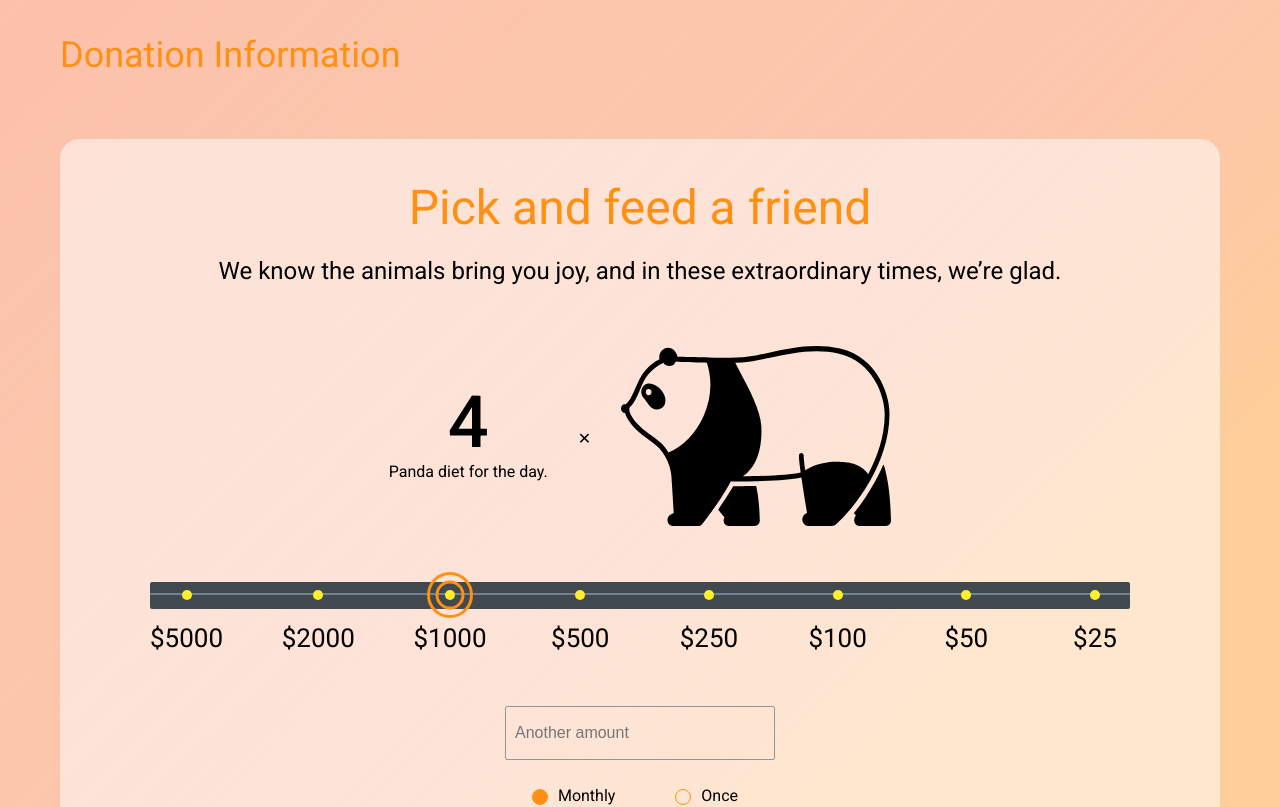
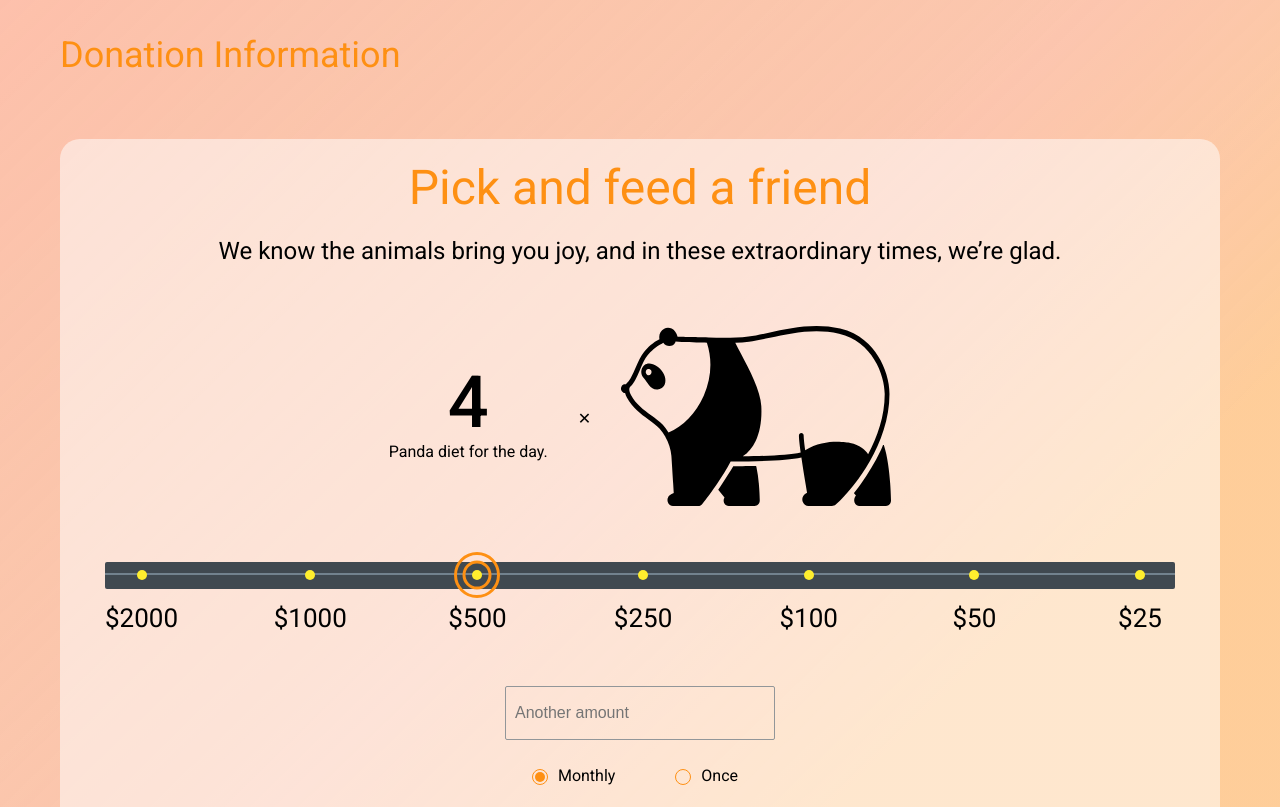
Before and after one commit to VerchkaFeya/online-zoo, a React (Create React App) app: page /donate in a window 1280 px wide. Shown: the part 280-1087 px from the top of the page. Built offline with nearby package versions, Linux system fonts and the light colour scheme.

Commit message:
adaptivity: donation page

```diff
--- a/src/sections/Donation/Donation.tsx
+++ b/src/sections/Donation/Donation.tsx
@@ -62,7 +62,6 @@ export const Donation = () => {
                 name="donation-amount"
                 value="1000"
                 id="amount-1000"
-                checked
               />
               <label htmlFor="amount-1000">$1000</label>
             </div>
@@ -72,6 +71,7 @@ export const Donation = () => {
                 name="donation-amount"
                 value="500"
                 id="amount-500"
+                checked
               />
               <label htmlFor="amount-500">$500</label>
             </div>
--- a/src/sections/Hero/Hero.tsx
+++ b/src/sections/Hero/Hero.tsx
@@ -16,7 +16,9 @@ export const Hero = () => {
             <br />
             online
           </h1>
-          <Button form="round">watch online</Button>
+          <div className="hero__button">
+            <Button form="round">watch online</Button>
+          </div>
         </div>
       </div>
     </section>
--- a/src/styles/sections/_donation.scss
+++ b/src/styles/sections/_donation.scss
@@ -25,8 +25,18 @@
       #eaf7fe 149.54%
     );
 
+    @include media-tablet {
+      padding: 20px 0 20px 0;
+    }
+
+
   &__title {
     color: $text-white;
+
+    @include media-tablet {
+      @include font(24px, 120%, 400);
+    }
+
   }
 
   &__text {
@@ -38,6 +48,11 @@
   &__subtitle {
     color: $brand-color;
     margin: 40px 0 60px 0;
+
+    @include media-tablet {
+      @include font(24px, 120%, 400);
+      margin: 30px 0;
+    }
   }
 }
 
@@ -49,16 +64,32 @@
   padding: 40px 90px 60px 90px;
   @include font(16px, 140%, 400);
 
+  @include media-big-desktop {
+    padding: 20px 45px 45px 45px;
+  }
+
+  @include media-small-desktop {
+    padding: 20px 15px 25px 15px;
+  }
+
   &__title {
     @include font(48px, 120%, 400);
     color: $brand-color;
     text-align: center;
+
+    @include media-tablet {
+      @include font(24px, 120%, 400);
+    }
   }
 
   &__subtitle {
     @include font(24px, 120%, 400);
     color: $text-black;
     margin-top: 20px;
+
+    @include media-tablet {
+      @include font(16px, 120%, 400);
+    }
   }
 
   &__button {
@@ -79,6 +110,12 @@
     border: none;
     border: 1px solid #929699;
     border-radius: 2px;
+
+    @include media-tablet {
+      margin: 25px 0 15px 0;
+      width: 60%;
+      height: 42px;
+    }
 
     &:focus {
       border-color: $success-color;
@@ -114,7 +151,16 @@
       cursor: pointer;
 
       &:checked {
-        background-color: $brand-color;
+        @include flex (center, center);
+
+        &::after {
+          content: '';
+          display: block;
+          width: 10px;
+          height: 10px;
+          border-radius: 50%;
+          background-color: $brand-color;
+        }
       }
     }
   }
@@ -130,6 +176,11 @@
   gap: 30px;
   margin: 60px 0 50px 0;
 
+  @include media-tablet {
+    gap: 10px;
+    margin: 15px 0;
+  }
+
   &__amount {
     @include flex(center, flex-start);
     flex-direction: column;
@@ -140,11 +191,26 @@
   &__number {
     @include font(72px, 80%, 500);
     width: 100%;
+
+    @include media-tablet {
+      @include font(40px, 80%, 400);
+    }
   }
 
   &__text {
     @include font(16px, 140%, 400);
     width: 100%;
+
+    @include media-tablet {
+      @include font(10px, 140%, 400);
+    }
+  }
+
+  &__image svg {
+    @include media-tablet {
+      width: 160px;
+      height: auto;
+    }
   }
 }
 
@@ -162,6 +228,10 @@
     width: 100%;
     z-index: 0;
     border-radius: 2px;
+
+    @include media-tablet {
+      height: 14px;
+    }
   }
 
   &::after {
@@ -169,11 +239,14 @@
     position: absolute;
     background-color: #72828e;
     height: 2px;
-    // padding: 0 150px;
     width: 100%;
     top: 12px;
     left: 50%;
     transform: translate(-50%, -50%);
+
+    @include media-tablet {
+      top: 7px;
+    }
   }
 
   &__circle {
@@ -182,6 +255,23 @@
     gap: 20px;
     margin-top: 8px;
     flex-basis: 70px;
+
+    @include media-big-desktop {
+      &:nth-child(1) {
+        display: none;
+      }
+    }
+
+    @include media-small-desktop {
+      &:nth-child(2),
+      &:nth-child(3) {
+        display: none;
+      }
+    }
+
+    @include media-tablet {
+      margin-top: 5px;
+    }
   }
 
   input {
@@ -195,10 +285,19 @@
     background-color: #ffee2e;
     cursor: pointer;
     z-index: 100;
+
+    @include media-tablet {
+      width: 5px;
+      height: 5px;
+    }
   }
 
   label {
     cursor: pointer;
+
+    @include media-tablet {
+      @include font(13px, 140%, 400);
+    }
   }
 
   input:checked {
@@ -212,16 +311,30 @@
       top: 50%;
       left: 50%;
       transform: translate(-50%, -50%);
+
+      @include media-tablet {
+        border: 2px solid $brand-color;
+      }
     }
 
     &::before {
       width: 23px;
       height: 23px;
+
+      @include media-tablet {
+        width: 12px;
+        height: 12px;
+      }
     }
 
     &::after {
       width: 40px;
       height: 40px;
+
+      @include media-tablet {
+        width: 20px;
+        height: 20px;
+      }
     }
   }
 }
--- a/src/styles/sections/_hero.scss
+++ b/src/styles/sections/_hero.scss
@@ -7,7 +7,7 @@
   width: 100%;
   padding: 86px 0 100px 0;
 
-  @include media-small-desktop {
+  @include media-big-desktop {
     padding: 40px 0 50px 0;
     overflow: hidden;
     background-size: cover;
@@ -21,7 +21,17 @@
     margin: 0 0 0 auto;
 
     @include media-small-desktop {
-      gap: 40px;
+      width: 100%;
+      max-width: 100%;
+      gap: 25px;
+    }
+  }
+
+  &__button {
+    align-self: center;
+
+    @include media-small-desktop {
+      align-self: flex-start;
     }
   }
 
@@ -32,8 +42,9 @@
     text-align: center;
     position: relative;
     z-index: 10;
-    @include media-small-desktop {
+    @include media-big-desktop {
       @include font(85px, 75%, 700);
+      align-self: flex-end;
     }
 
     &::before {
@@ -49,11 +60,15 @@
       top: -74px;
       left: -74px;
 
-      @include media-small-desktop {
+      @include media-big-desktop {
         width: 367px;
         height: 367px;
         top: -54px;
         left: -74px;
+      }
+
+      @include media-small-desktop {
+        top: -20px;
       }
     }
 
```
